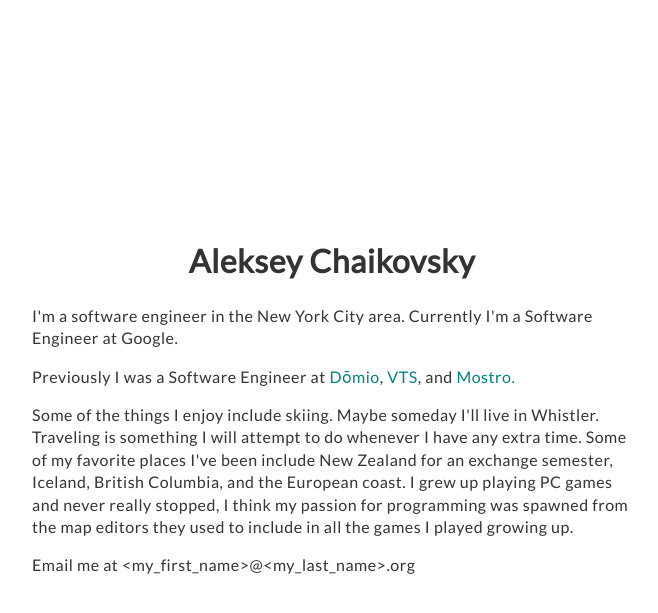
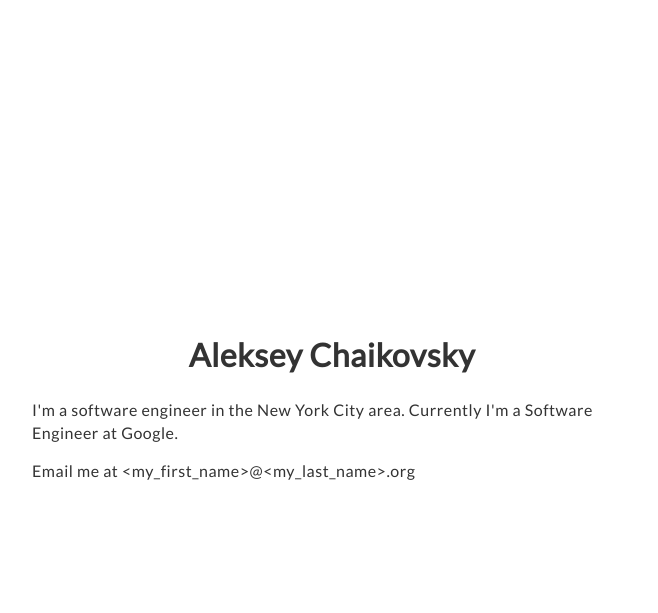
Before and after one commit to alekseychaikovsky/alekseychaikovsky.github.io, a Jekyll site: the page built from index.html, in a window 1280 px wide. Shown: the top 613 px of the page, without its empty margins (308-966 px from the left). Built offline with Jekyll 4.4.1, drawn with Linux system fonts in a browser that asks for light colours.

Commit message:
Update index.html

```diff
--- a/index.html
+++ b/index.html
@@ -12,19 +12,6 @@
     </p>
 
     <p>
-      Previously I was a Software Engineer at <a href="https://staydomio.com">Dōmio</a>,
-      <a href="https://vts.com">VTS</a>, and <a href="https://mostro.com">Mostro.</a>
-    </p>
-
-    <p>
-      Some of the things I enjoy include skiing. Maybe someday I'll live in Whistler. Traveling is something I will attempt to do
-      whenever I have any extra time.
-      Some of my favorite places I've been include New Zealand
-      for an exchange semester, Iceland, British Columbia, and the European coast. I grew up playing PC games and never really stopped, I think my
-      passion for programming was spawned from the map editors they used to include in all the games I played growing up.
-    </p>
-
-    <p>
       Email me at &lt;my_first_name&gt;@&lt;my_last_name&gt;.org
     </p>
   </div>
```
